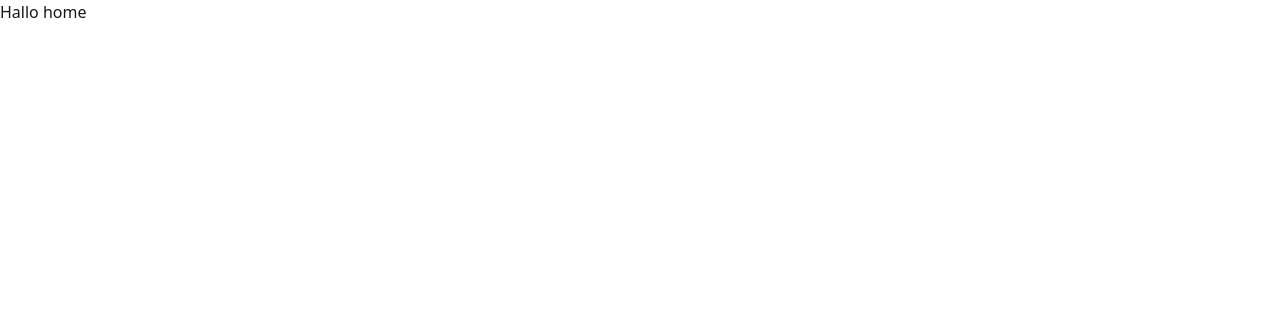
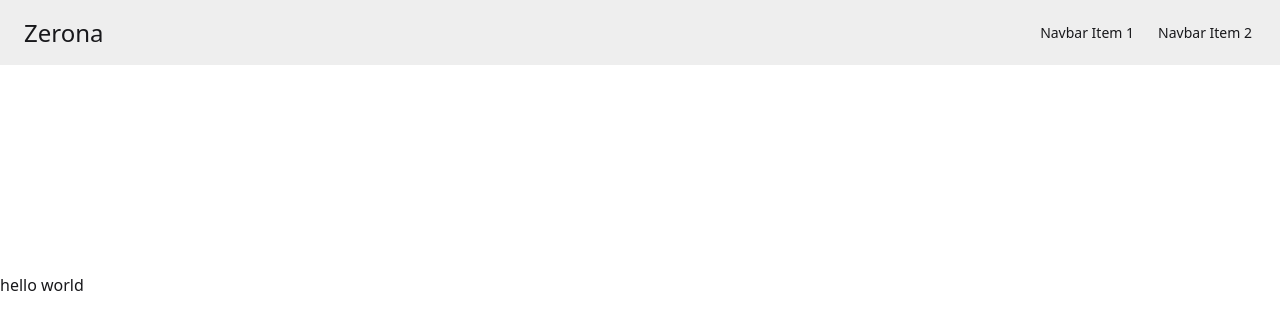
Before and after one commit to Glenn-Rhee/zereno-dashboard, a React (Vite) app: page / in a window 1280 px wide. Shown: the top 330 px of the page. Built offline with nearby package versions, Linux system fonts and the light colour scheme.

Commit message:
fix: FIXED ROUTERgit add .!

```diff
--- a/src/App.tsx
+++ /dev/null
@@ -1,9 +0,0 @@
-import Navbar from "./Components/Navbar";
-
-export default function App() {
-  return (
-    <div>
-      <Navbar />
-    </div>
-  );
-}
--- a/src/Components/Navbar.tsx
+++ b/src/Components/Navbar.tsx
@@ -5,17 +5,11 @@ import {
   KeyboardMusic,
   Settings2,
 } from "lucide-react";
-import { Link, useLocation } from "react-router-dom";
+import { Link } from "react-router-dom";
 
 export default function Navbar() {
-  const location = useLocation();
-
-  if (location.pathname === "/signup" || location.pathname === "/login") {
-    return null;
-  }
-
   return (
-    <div className="min-h-screen flex flex-col">
+    <div className="flex flex-col">
       <div className="drawer">
         <input id="my-drawer-3" type="checkbox" className="drawer-toggle" />
         <div className="drawer-content flex flex-col">
--- /dev/null
+++ b/src/layouts/MainLayout.tsx
@@ -0,0 +1,13 @@
+import Navbar from "../Components/Navbar";
+import { Outlet } from "react-router";
+
+export default function MainLayout() {
+  return (
+    <div>
+      <Navbar />
+      <main>
+        <Outlet />
+      </main>
+    </div>
+  );
+}
--- a/src/main.tsx
+++ b/src/main.tsx
@@ -1,43 +1,35 @@
 import { StrictMode } from "react";
 import { createRoot } from "react-dom/client";
 import "./index.css";
-import { createBrowserRouter, RouterProvider } from "react-router-dom";
+import { BrowserRouter, Routes } from "react-router";
+import { Route } from "react-router";
 import LoginPage from "./pages/LoginPage.tsx";
 import SignUpPage from "./pages/SignUpPage.tsx";
 import DashboardPage from "./pages/DasboardPage.tsx";
 import NotFound from "./Components/NotFound.tsx";
 import ProductPage from "./pages/ProductPage.tsx";
 import SettingPage from "./pages/SettingPage.tsx";
-
-const router = createBrowserRouter([
-  {
-    path: "/",
-    element: <DashboardPage />,
-  },
-  {
-    path: "/login",
-    element: <LoginPage />,
-  },
-  {
-    path: "/signup",
-    element: <SignUpPage />,
-  },
-  {
-    path: "/products",
-    element: <ProductPage />,
-  },
-  {
-    path: "/settings",
-    element: <SettingPage />,
-  },
-  {
-    path: "*",
-    element: <NotFound />,
-  },
-]);
+import UserPage from "./pages/UserPage.tsx";
+import OrdersPage from "./pages/OrdersPage.tsx";
+import MainLayout from "./layouts/MainLayout.tsx";
 
 createRoot(document.getElementById("root")!).render(
   <StrictMode>
-    <RouterProvider router={router} />
+    <BrowserRouter>
+      <Routes>
+        <Route path="/login" element={<LoginPage />} />
+        <Route path="/signup" element={<SignUpPage />} />
+
+        <Route element={<MainLayout />}>
+          <Route path="/" element={<DashboardPage />} />
+          <Route path="/user" element={<UserPage />} />
+          <Route path="/products" element={<ProductPage />} />
+          <Route path="/orders" element={<OrdersPage />} />
+          <Route path="/settings" element={<SettingPage />} />
+        </Route>
+
+        <Route path="*" element={<NotFound />} />
+      </Routes>
+    </BrowserRouter>
   </StrictMode>
 );
--- a/src/pages/DasboardPage.tsx
+++ b/src/pages/DasboardPage.tsx
@@ -1,3 +1,6 @@
+
 export default function DashboardPage() {
-  return <h1>Hallo home</h1>;
+  return (
+      <h1 className="mt-52">hello world</h1>
+  );
 }
--- a/src/pages/ProductPage.tsx
+++ b/src/pages/ProductPage.tsx
@@ -1,4 +1,3 @@
 export default function ProductPage() {
-  console.log("ProductPage");
   return <h1 className="text-7xl mt-70">Ini Product</h1>;
 }
```
